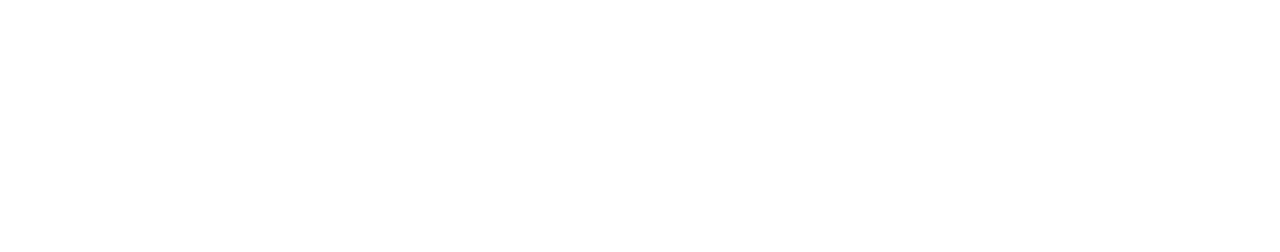
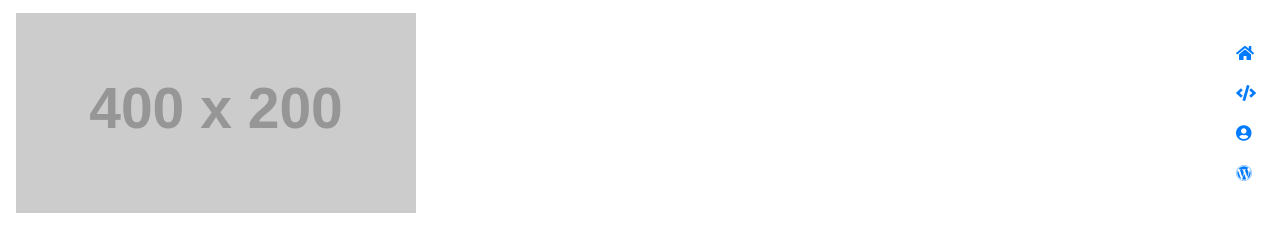
Before and after one commit to isaaclfelix/isaaclfelix.github.io, a plain HTML site: page index.html in a window 1280 px wide. Drawn offline with nearby package versions, Linux system fonts and the light colour scheme; placeholder pictures from the web are drawn by us.

Commit message:
added navbar

```diff
--- a/index.html
+++ b/index.html
@@ -5,6 +5,8 @@
         <meta name="viewport" content="width=device-width, initial-scale=1.0">
 
         <link rel="stylesheet" href="https://stackpath.bootstrapcdn.com/bootstrap/4.1.3/css/bootstrap.min.css" integrity="sha384-MCw98/SFnGE8fJT3GXwEOngsV7Zt27NXFoaoApmYm81iuXoPkFOJwJ8ERdknLPMO" crossorigin="anonymous">
+
+        <link rel="stylesheet" href="https://use.fontawesome.com/releases/v5.3.1/css/all.css" integrity="sha384-mzrmE5qonljUremFsqc01SB46JvROS7bZs3IO2EmfFsd15uHvIt+Y8vEf7N7fWAU" crossorigin="anonymous">
         <style>
         #fixed-top {
             height: 80px;
@@ -15,8 +17,23 @@
     </head>
     <body>
         <header>
-            <nav id="top-nav" class="fixed-top">
-
+            <nav id="top-nav" class="navbar navbar-expand-lg fixed-top">
+                <a href="" class="navbar-brand">
+                    <img src="//placehold.it/400x200" />
+                </a>
+                <button class="navbar-toggler" type="button" data-toggle="collapse" data-target="#main-menu" >
+                    <span class="navbar-toggler-icon"></span>
+                </button>
+                <div class="collapse navbar-collapse" id="main-menu">
+                    <ul class="navbar-nav ml-auto">
+                        <li class="nav-item active">
+                            <a class="nav-link" href="#"><i class="fas fa-home"></i></a>
+                            <a class="nav-link" href="#"><i class="fas fa-code"></i></a>
+                            <a class="nav-link" href="#"><i class="fas fa-user-circle"></i></i></a>
+                            <a class="nav-link" href="#"><i class="fab fa-wordpress"></i></a>
+                        </li>
+                    </ul>
+                </div>
             </nav>
         </header>
         <main>
```
